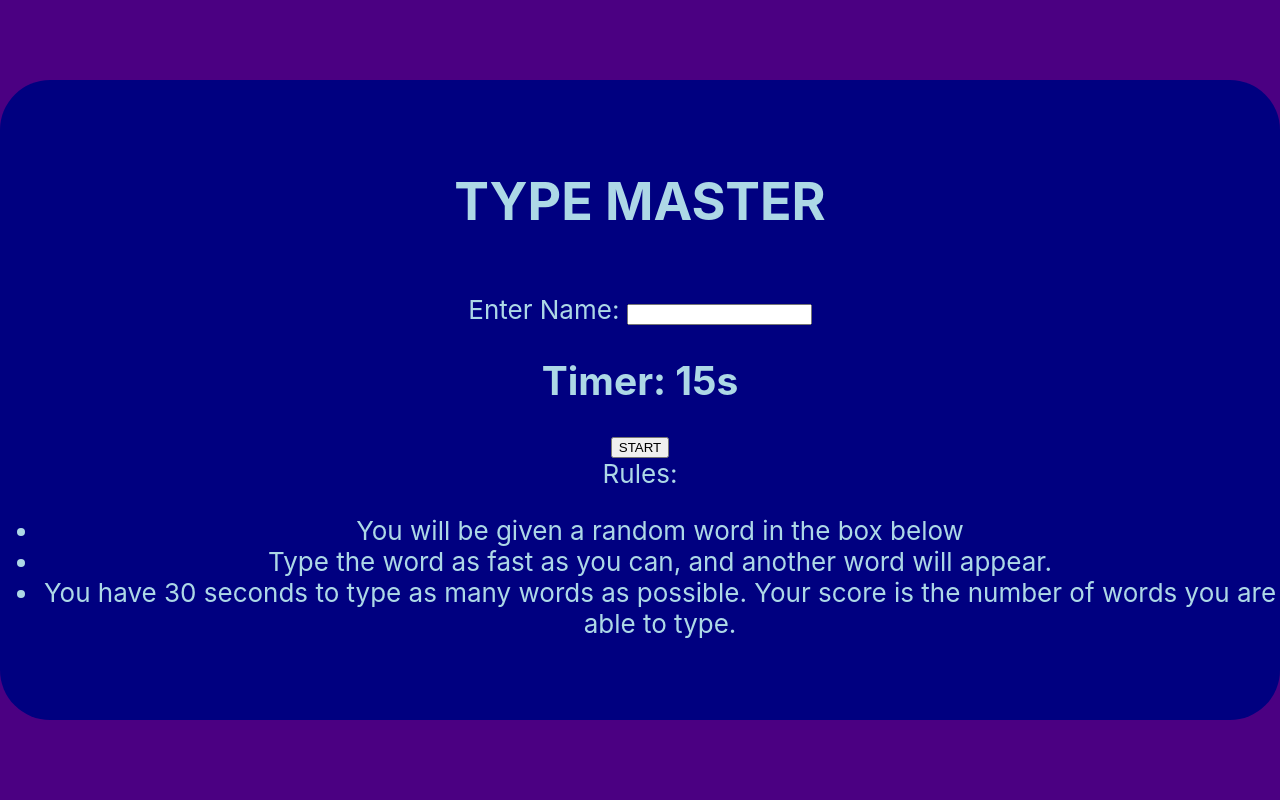
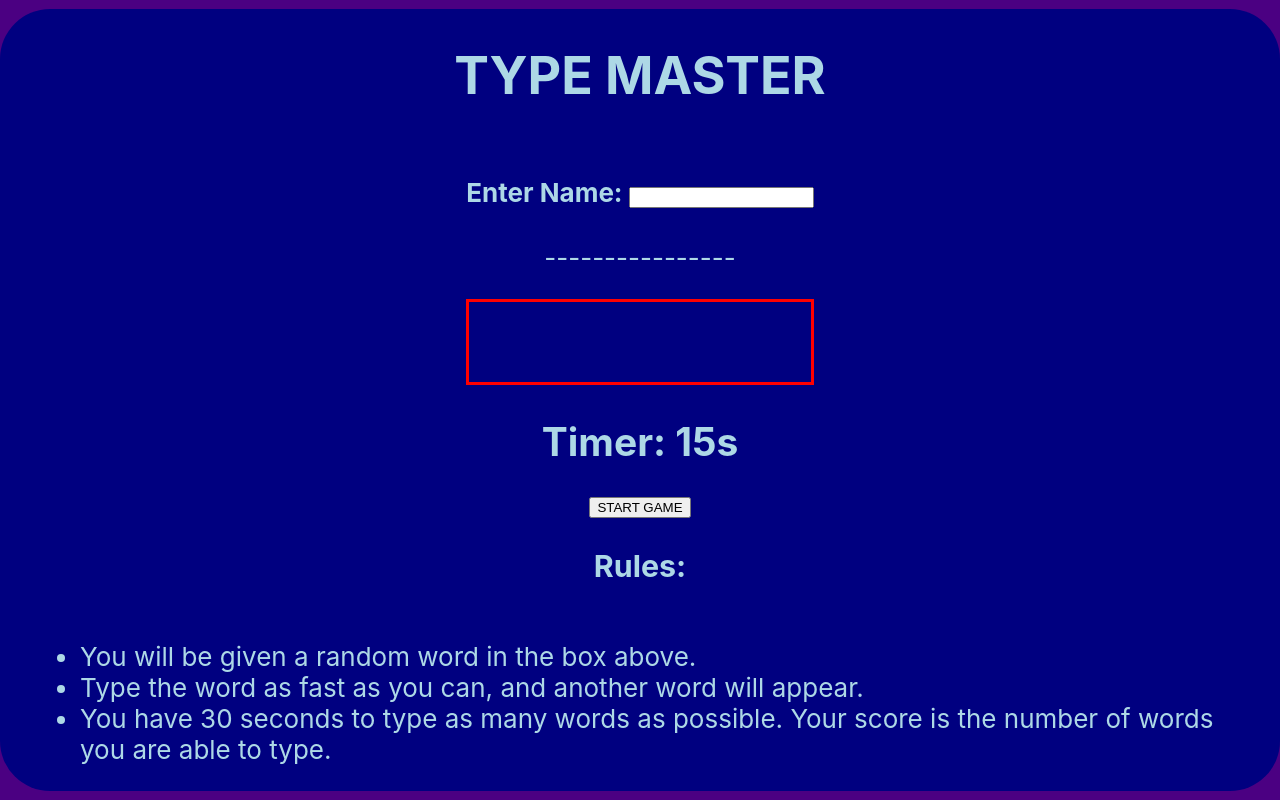
Before and after one commit to jrajan20/Speedtyping-React-App, a React (Create React App) app: page / in a window 1280 px wide. Built offline with nearby package versions, Linux system fonts and the light colour scheme.

Commit message:
Score display, and css changes

```diff
--- a/src/App.css
+++ b/src/App.css
@@ -10,10 +10,14 @@
 
 }
 
-.App-logo {
-  animation: App-logo-spin infinite 20s linear;
-  height: 40vmin;
-  pointer-events: none;
+.word-display {
+  border: 3px solid red;
+  height: 10vmin;
+  display: flex;
+  flex-direction: column;
+  align-items: center;
+  justify-content: center;
+
 }
 
 .app-header {
@@ -28,6 +32,16 @@
   border-radius: 50px
 }
 
+.rule-box{
+  display: flex;
+  flex-direction: column;
+  align-items: center;
+  justify-content: center;
+  text-align: left;
+  border-radius: 50px;
+  padding: 0 5vh 0 5vh;
+}
+
 .App-link {
   color: #61dafb;
 }
--- a/src/App.js
+++ b/src/App.js
@@ -6,10 +6,13 @@ import Timer from './Timer.js'
 
 
 export default () => {
-  const [name, setName] = useState('')
+  const [name, setName] = useState(null)
   const [score, setScore] =useState(0)
   const [isActive, setisActive] = useState(false)
   const [word, setWord] =useState('')
+  const [played, setPlayed] = useState(false)
+  // const [highscore, setHighscore] = useState(0)
+
 
   const _handleKeyDownN = (e) => {
      if (e.key === 'Enter') {
@@ -23,7 +26,6 @@ export default () => {
       .then(
         (result) => {
           setWord(result[0])
-
         },
         (error) => {
           console.log("ERROR")
@@ -35,6 +37,7 @@ export default () => {
     setisActive(true)
     setScore(0)
     getWords()
+    setPlayed(true)
 
   }
 
@@ -58,30 +61,32 @@ export default () => {
       <header className="app-header">
         <h1>TYPE MASTER</h1>
         <div>
-          <p>
+          {name ? (<h4> Welcome {name}</h4>):(<h4>
             Enter Name: <input type="text" onKeyDown={_handleKeyDownN}></input>
-          </p>
+          </h4>)}
+          {score > 0 ? (<p>Your Score : {score} </p>):(<p> ---------------- </p>) }
 
-
-          <label className="word-display">{isActive ? word : ''}</label>
+          <div className="word-display">
+            <label>{isActive ? word : ''}</label>
+          </div>
           <Timer start = {isActive} timerSwitch = {setisActive} />
 
         </div>
 
         {isActive ? (<input type="text" onChange ={correctWord}></input>
           ) : (
-            <button className="start-Game" onClick = {_handleClickS}> START </button>
+            <button className="start-Game" onClick = {_handleClickS}> {played ? 'TRY AGAIN' : 'START GAME'} </button>
           )
 
         }
-        <label>
-            Rules:
+        <label className ="rule-box">
+            <h3>Rules:</h3>
             <ul>
-              <li> You will be given a random word in the box below </li>
+              <li> You will be given a random word in the box above. </li>
               <li> Type the word as fast as you can, and another word will appear.</li>
               <li> You have 30 seconds to type as many words as possible.  Your score is the number of words you are able to type.</li>
             </ul>
-          </label>
+        </label>
 
       </header>
 
```
